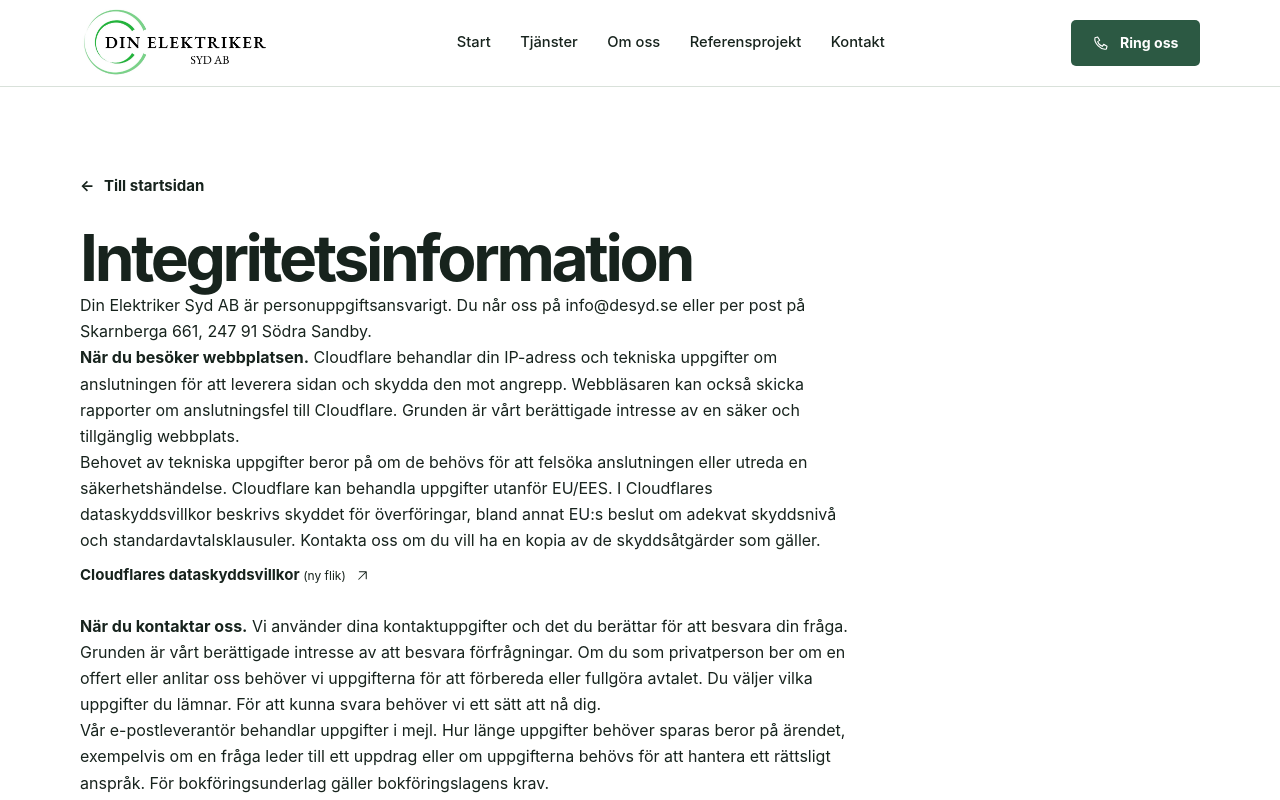
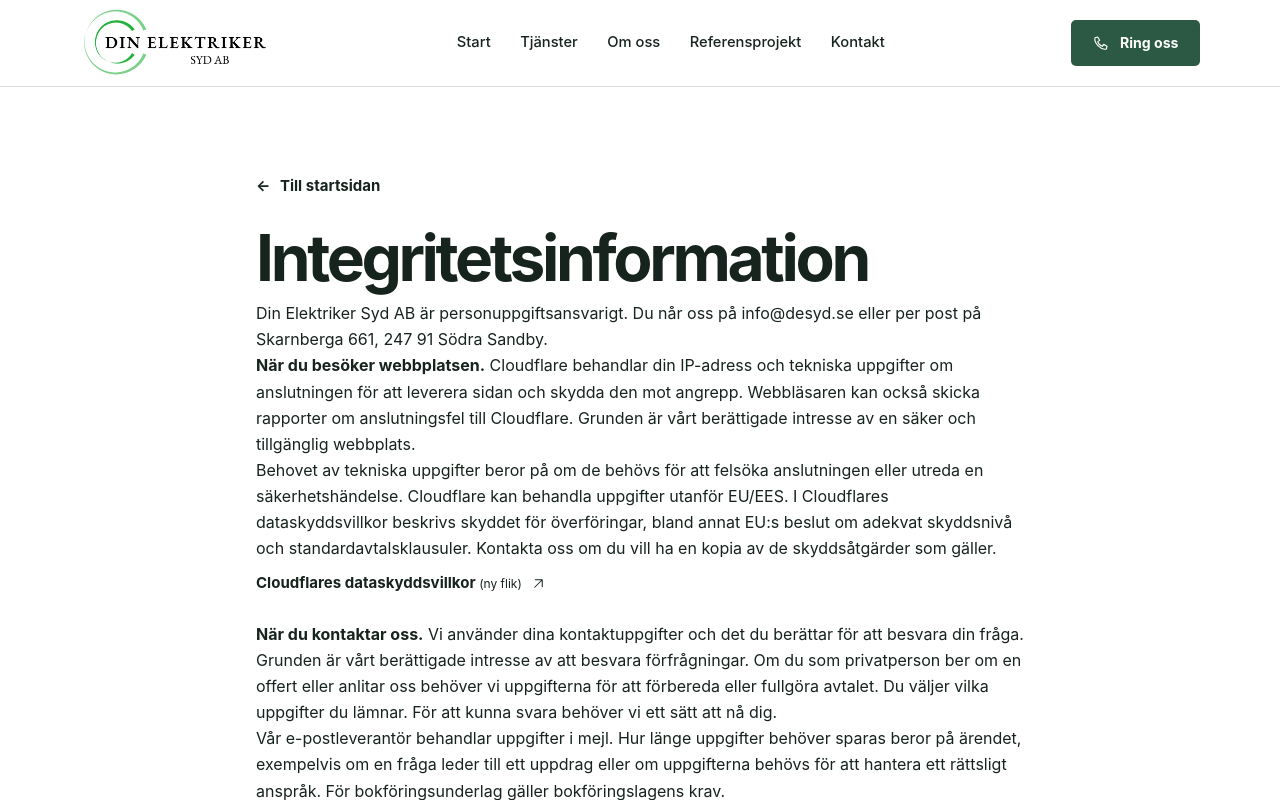
Before and after one commit to JohanKroger/din-elektriker-syd, a Next.js app: page /integritetsinformation in a window 1280 px wide. Shown: the top 800 px of the page. Built offline with nearby package versions, Linux system fonts and the light colour scheme.

Commit message:
Centrera integritetssidans textblock

```diff
--- a/app/integritetsinformation/page.tsx
+++ b/app/integritetsinformation/page.tsx
@@ -10,12 +10,12 @@ export const metadata = pageMeta(
 export default function Privacy() {
 	return (
 		<section className="wrap section">
-			<div className="max-w-3xl space-y-4">
+			<div className="mx-auto max-w-3xl space-y-4">
 				<ReturnLink />
 				<h1 style={{ fontSize: "clamp(1.7rem, 6vw, 4rem)" }}>
 					Integritetsinformation
 				</h1>
-				<p>
+				<p className="pt-2">
 					{company.name} är personuppgiftsansvarigt. Du når oss på{" "}
 					<a className="underline" href={`mailto:${company.email}`}>
 						{company.email}
```
